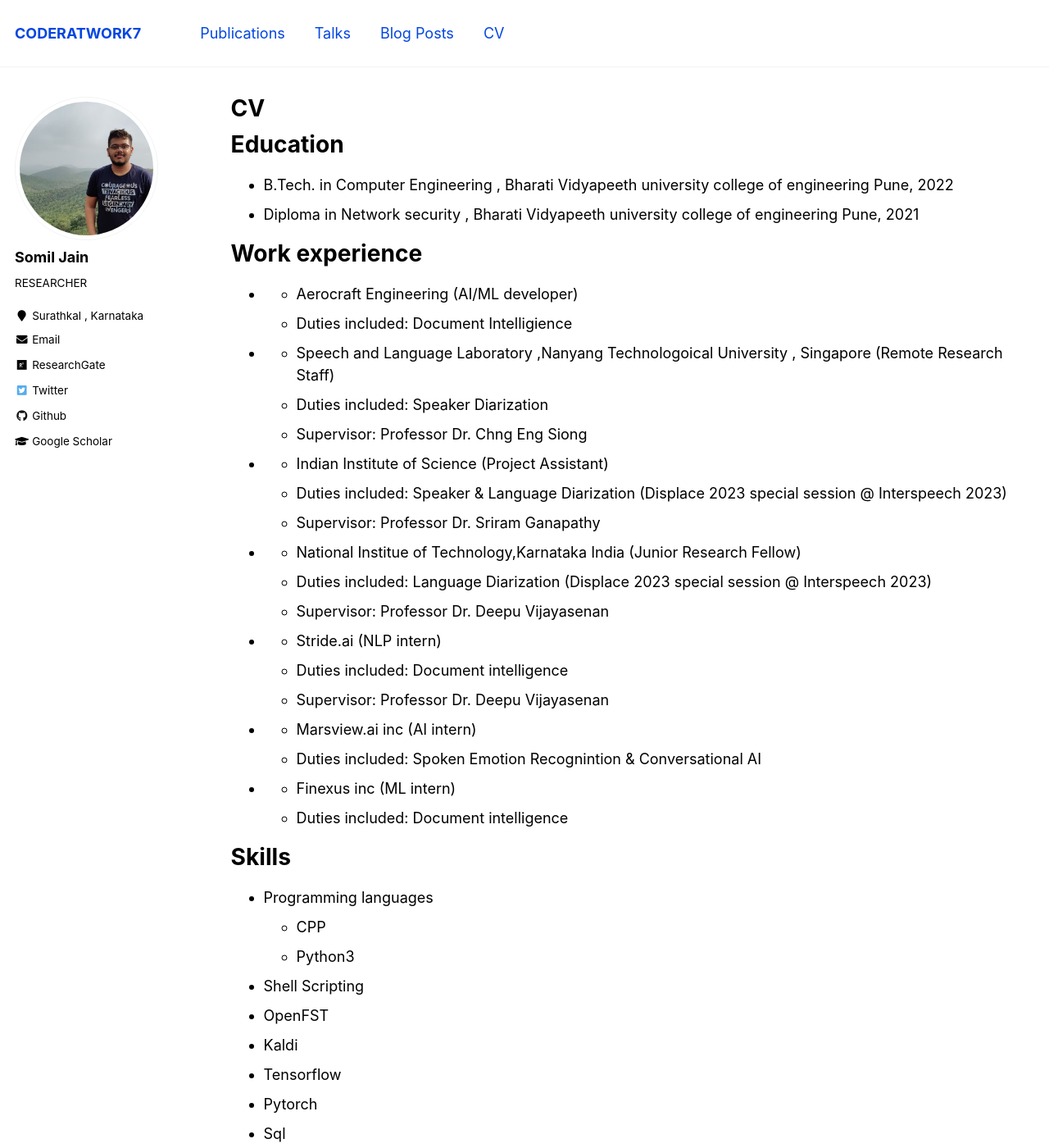
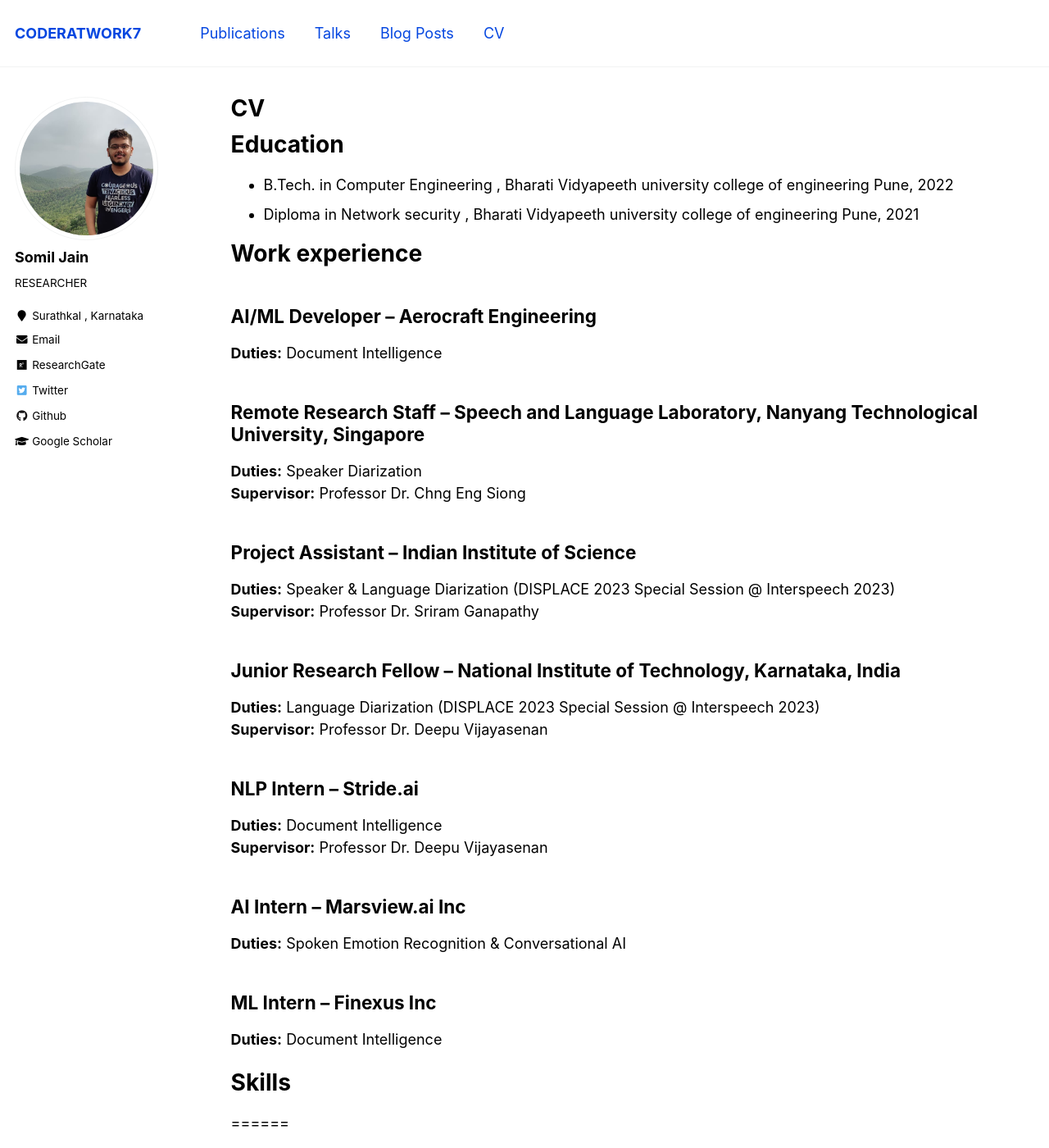
Before and after one commit to somiljain7/somiljain7.github.io, a Jekyll site: the page built from _pages/cv.md, in a window 1280 px wide and 1400 px high. Shown: the whole window at 82% size. Built offline with Jekyll 4.4.1, drawn with Linux system fonts in a browser that asks for light colours; some of the changed text lies outside the part shown.

Commit message:
Update cv

```diff
--- a/_pages/cv.md
+++ b/_pages/cv.md
@@ -17,49 +17,61 @@ Education
 
 Work experience
 ======
-  *
-    - Aerocraft Engineering (AI/ML developer)
-    - Duties included: Document Intelligience
-  *
-    - Speech and Language Laboratory ,Nanyang Technologoical University , Singapore   (Remote Research Staff)
-    - Duties included: Speaker Diarization
-    - Supervisor: Professor Dr. Chng Eng Siong
-  *
-    - Indian Institute of Science (Project Assistant)
-    - Duties included: Speaker & Language Diarization (Displace 2023 special session @ Interspeech 2023)
-    - Supervisor: Professor Dr. Sriram Ganapathy
-  *
-    - National Institue of Technology,Karnataka India  (Junior Research Fellow)
-    - Duties included: Language Diarization (Displace 2023 special session @ Interspeech 2023)
-    - Supervisor: Professor Dr. Deepu Vijayasenan
-  *
-    - Stride.ai  (NLP intern)
-    - Duties included: Document intelligence
-    - Supervisor: Professor Dr. Deepu Vijayasenan
 
-  *
-    - Marsview.ai inc  (AI intern)
-    - Duties included: Spoken Emotion Recognintion & Conversational AI
-  *
-    - Finexus inc  (ML intern)
-    - Duties included: Document intelligence
+## **AI/ML Developer** – Aerocraft Engineering
+**Duties:** Document Intelligence
+
+## **Remote Research Staff** – Speech and Language Laboratory, Nanyang Technological University, Singapore
+**Duties:** Speaker Diarization
+**Supervisor:** Professor Dr. Chng Eng Siong
+
+## **Project Assistant** – Indian Institute of Science
+**Duties:** Speaker & Language Diarization (DISPLACE 2023 Special Session @ Interspeech 2023)
+**Supervisor:** Professor Dr. Sriram Ganapathy
+
+## **Junior Research Fellow** – National Institute of Technology, Karnataka, India
+**Duties:** Language Diarization (DISPLACE 2023 Special Session @ Interspeech 2023)
+**Supervisor:** Professor Dr. Deepu Vijayasenan
+
+## **NLP Intern** – Stride.ai
+**Duties:** Document Intelligence
+**Supervisor:** Professor Dr. Deepu Vijayasenan
+
+## **AI Intern** – Marsview.ai Inc
+**Duties:** Spoken Emotion Recognition & Conversational AI
+
+## **ML Intern** – Finexus Inc
+**Duties:** Document Intelligence
 
 
 
+# Skills
+======
 
-Skills
-======
-* Programming languages
-  * CPP
-  * Python3
-* Shell Scripting
-* OpenFST
-* Kaldi
-* Tensorflow
-* Pytorch
-* Sql
-* flask
-* streamlit
+## **Programming Languages**
+- C++
+- Python
+
+## **Development & Scripting**
+- Shell Scripting
+- slurm
+- docker
+- graphana
+
+## **AI/ML Frameworks & Tools**
+- OpenFST
+- Kaldi
+- TensorFlow
+- PyTorch
+- langchain
+- ollama
+
+## **Databases & Backend**
+- SQL
+- Flask
+- Streamlit
+- fastapi
+
 
 Publications
 ======
```
